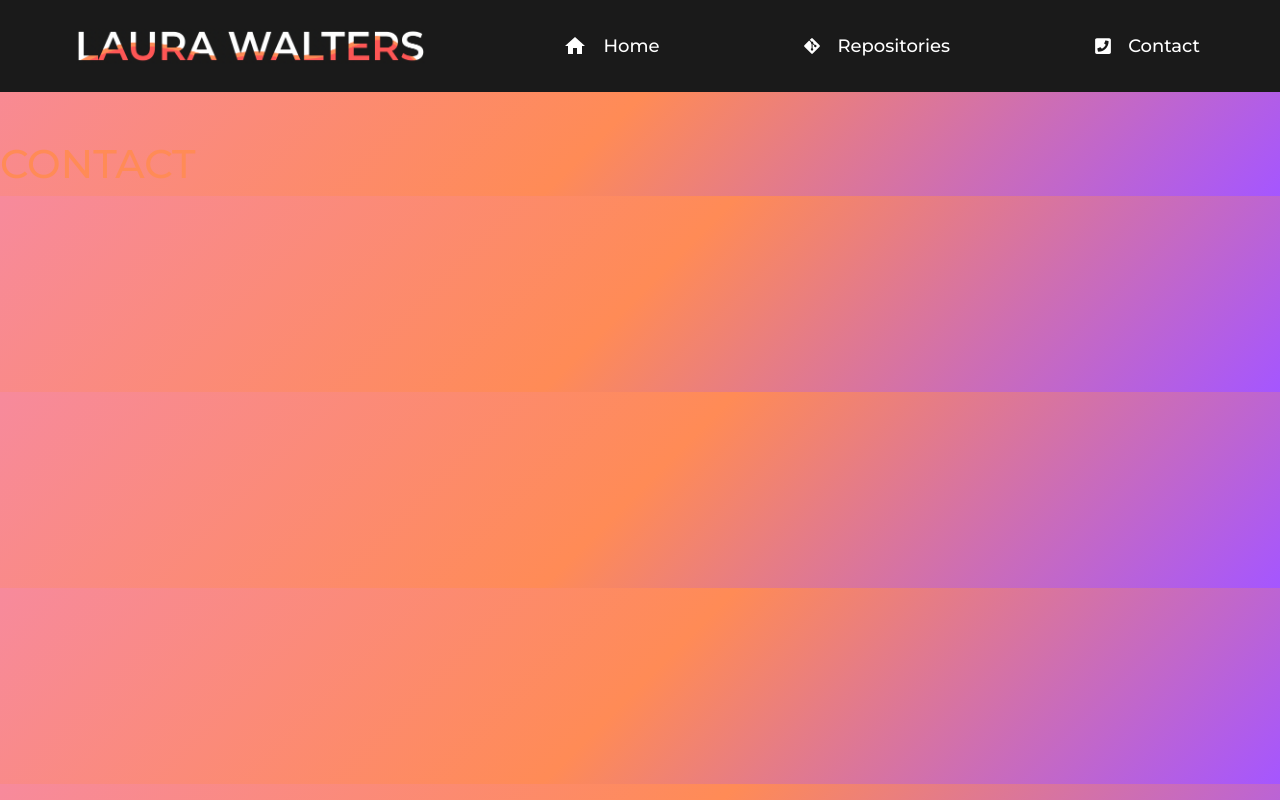
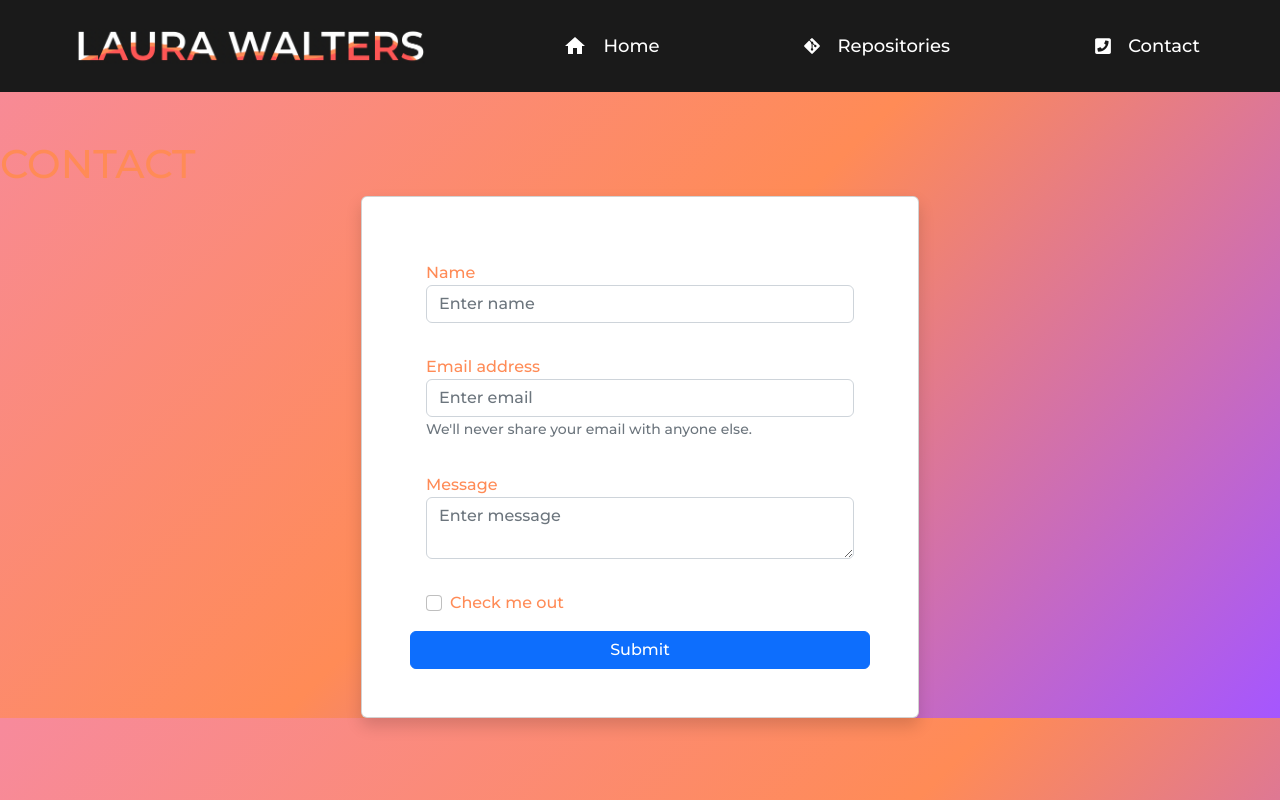
Before and after one commit to laurawalters1/Laura-Walters-Portfolio, a React (Create React App) app: page /contact in a window 1280 px wide. Built offline with nearby package versions, Linux system fonts and the light colour scheme.

Commit message:
styling repository page

```diff
--- a/src/App.css
+++ b/src/App.css
@@ -23,6 +23,10 @@ body {
   margin: 30px;
 }
 
+.peach-text {
+  color: var(--peach);
+}
+
 .custom-orange-btn {
   background-color: white;
   color: var(--charcoal);
--- a/src/components/RepositoryData.jsx
+++ b/src/components/RepositoryData.jsx
@@ -9,20 +9,24 @@ export const RepositoryData = [
         title: 'Macro Meals',
         img: macromeals,
         link: 'https://laurawalters1.github.io/meal-planner-project-1/',
-        repo: 'https://github.com/laurawalters1/meal-planner-project-1'
+        repo: 'https://github.com/laurawalters1/meal-planner-project-1',
+        description: 'Lorem ipsum dolor, sit amet consectetur adipisicing elit. Fugiat eius eveniet dolorem nobis ad vel neque voluptas perspiciatis fuga consequuntur, tempore assumenda sit minus magnam corrupti alias nulla molestias. Dignissimos!'
     },
     {
         title: 'Tech Talk',
         img: techtalk,
         link: 'https://immense-badlands-05123.herokuapp.com/',
-        repo: 'https://github.com/laurawalters1/tech-blog'
+        repo: 'https://github.com/laurawalters1/tech-blog',
+
+        description: 'Lorem ipsum dolor, sit amet consectetur adipisicing elit. Fugiat eius eveniet dolorem nobis ad vel neque voluptas perspiciatis fuga consequuntur, tempore assumenda sit minus magnam corrupti alias nulla molestias. Dignissimos!'
 
     },
     {
         title: 'Solo Traveller',
         img: solotraveller,
         link: 'https://tranquil-garden-06194.herokuapp.com/',
-        repo: 'https://github.com/laurawalters1/solo-traveller'
+        repo: 'https://github.com/laurawalters1/solo-traveller',
+        description: 'Lorem ipsum dolor, sit amet consectetur adipisicing elit. Fugiat eius eveniet dolorem nobis ad vel neque voluptas perspiciatis fuga consequuntur, tempore assumenda sit minus magnam corrupti alias nulla molestias. Dignissimos!'
 
     },
 ]
--- a/src/pages/Contact.js
+++ b/src/pages/Contact.js
@@ -5,6 +5,59 @@ function Contact() {
   return (
     <main className="">
       <h1>CONTACT</h1>
+      <div className="container d-flex justify-content-center">
+        <form className="card shadow p-5 col-6">
+          <div class="form-group m-3">
+            <label for="exampleInputEmail1">Name</label>
+            <input
+              required
+              type="text"
+              class="form-control"
+              id="exampleInputEmail1"
+              aria-describedby="emailHelp"
+              placeholder="Enter name"
+            />
+          </div>
+          <div class="form-group m-3">
+            <label for="exampleInputEmail1">Email address</label>
+            <input
+              required
+              type="email"
+              class="form-control"
+              id="exampleInputEmail1"
+              aria-describedby="emailHelp"
+              placeholder="Enter email"
+            />
+            <small id="emailHelp" class="form-text text-muted">
+              We'll never share your email with anyone else.
+            </small>
+          </div>
+          <div class="form-group m-3">
+            <label for="exampleInputEmail1">Message</label>
+            <textarea
+              required
+              type="text"
+              class="form-control"
+              id="exampleInputEmail1"
+              aria-describedby="emailHelp"
+              placeholder="Enter message"
+            />
+          </div>
+          <div class="form-check m-3">
+            <input
+              type="checkbox"
+              class="form-check-input"
+              id="exampleCheck1"
+            />
+            <label class="form-check-label" for="exampleCheck1">
+              Check me out
+            </label>
+          </div>
+          <button type="submit" class="btn btn-primary">
+            Submit
+          </button>
+        </form>
+      </div>
     </main>
   );
 }
--- a/src/pages/Repositories.js
+++ b/src/pages/Repositories.js
@@ -8,16 +8,17 @@ import "@splidejs/splide/dist/css/splide.min.css";
 
 function Repositories() {
   return (
-    <main className="">
+    <main className="container">
+      <div className="card shadow p-2">
         <Wrapper>
-        <h1>Featured Repositories</h1>
+          <h1 className="m-4">Featured Repositories</h1>
           <Splide
             className="d-flex justify-content-center"
             options={{
-            perPage: 3,
+              perPage: 1,
               breakpoints: {
                 1240: {
-                perPage: 2,
+                  perPage: 1,
                 },
                 640: {
                   perPage: 1,
@@ -31,8 +32,8 @@ function Repositories() {
           >
             {RepositoryData.map((repo, index) => {
               return (
-              <SplideSlide>
-                <Card className="m-3 card">
+                <SplideSlide className="d-flex justify-content-center align-items-center">
+                  <Card className="m-3 card ">
                     <Gradient />
                     <img src={repo.img} alt="" className="w-100 h-100" />
                     <p className="d-flex flex-column">
@@ -49,12 +50,16 @@ function Repositories() {
                       </a>
                     </p>
                   </Card>
+                  <div className=" col-4 mx-5 d-none d-lg-flex flex-column">
+                    <h3>{repo.title}</h3>
+                    <p className="text-dark">{repo.description}</p>
+                  </div>
                 </SplideSlide>
               );
             })}
           </Splide>
         </Wrapper>
-
+      </div>
       <Wrapper>
         <h1>All Repositories</h1>
         <Splide
```
Lines whose indentation alone changed are shown as unchanged.
